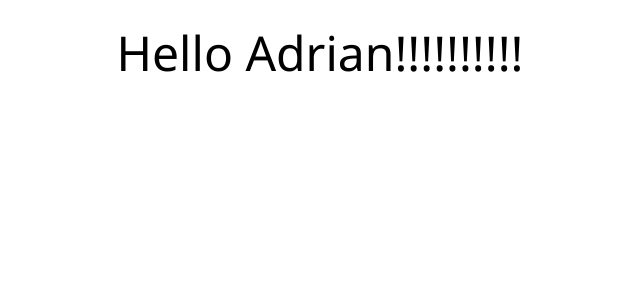
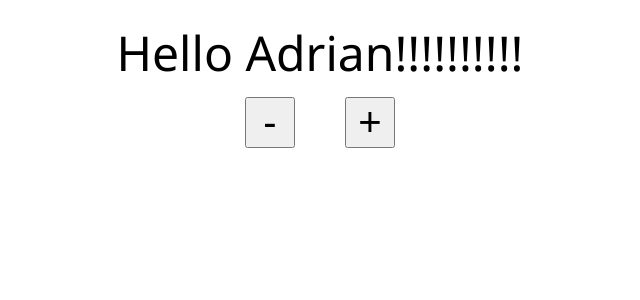
Before and after one commit to galactic-filament/harbin-reactor, a React (Create React App) app in the folder app/: page / in a window 1280 px wide. Shown: the top 300 px of the page, without its empty margins (320-960 px from the left). Built offline with nearby package versions, Linux system fonts and the light colour scheme.

Commit message:
Add on-increment/on-decrement props to hello component.

```diff
--- a/app/src/components/Hello.tsx
+++ b/app/src/components/Hello.tsx
@@ -5,9 +5,11 @@
 export interface Props {
   name: string;
   enthusiasmLevel?: number;
+  onDecrement?: () => void;
+  onIncrement?: () => void;
 }
 
-function Hello({ name, enthusiasmLevel = 1 }: Props) {
+function Hello({ name, enthusiasmLevel = 1, onIncrement, onDecrement }: Props) {
   if (enthusiasmLevel <= 0) {
     throw new Error('You could be more enthusiastic!');
   }
@@ -16,6 +18,10 @@
     <div className="hello">
       <div className="greeting">
         Hello {name + getExcalamationMarks(enthusiasmLevel)}
+        <div>
+          <button onClick={onDecrement}>-</button>
+          <button onClick={onIncrement}>+</button>
+        </div>
       </div>
     </div>
   );
```
